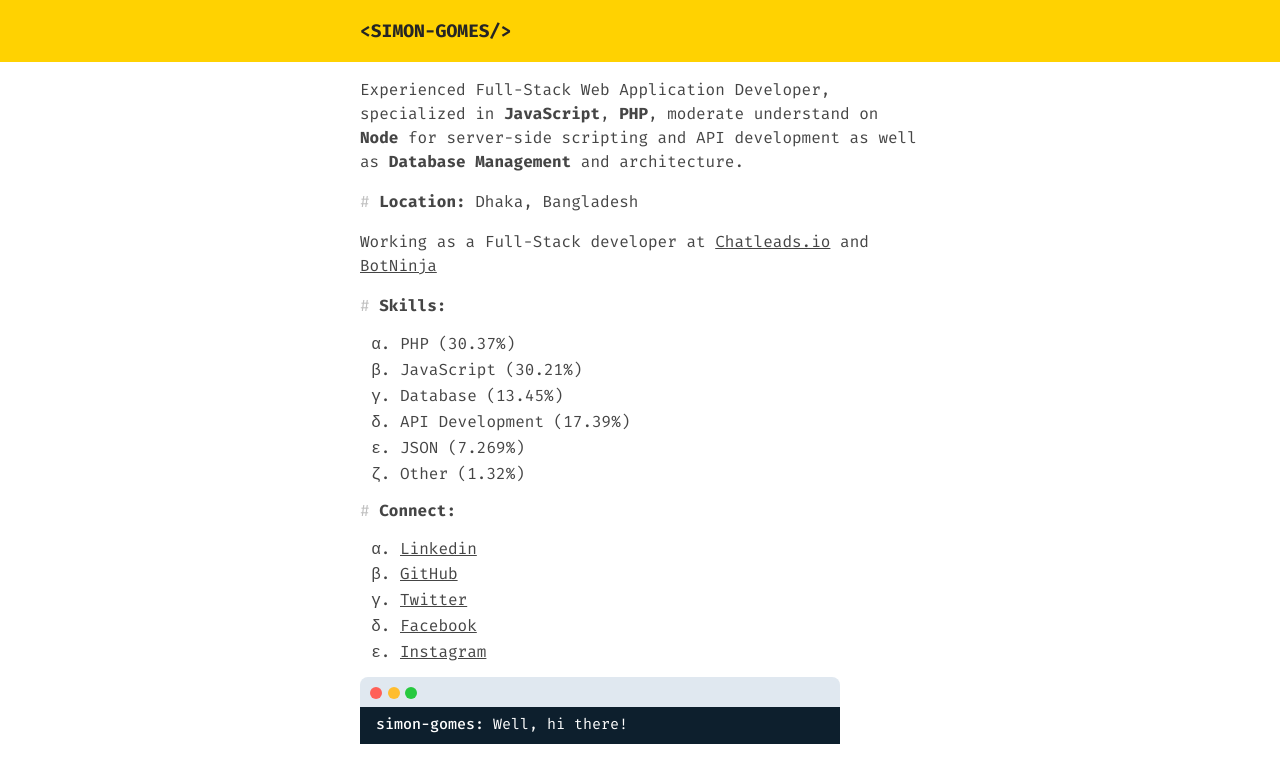
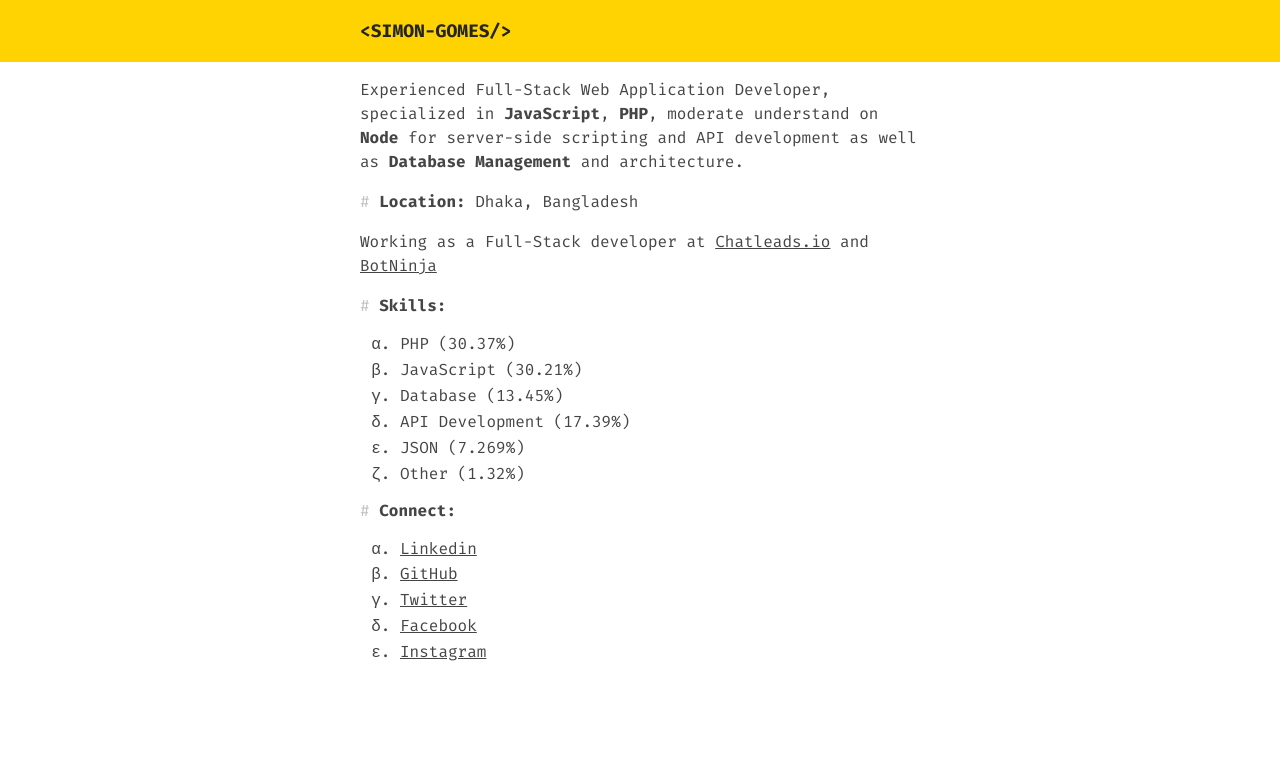
Before and after one commit to simongomes/simongomes.com, a Next.js app: page / in a window 1280 px wide. Shown: the top 782 px of the page. Built offline with nearby package versions, Linux system fonts and the light colour scheme.

Commit message:
chatbox removed form production build

```diff
--- a/components/site-content.jsx
+++ b/components/site-content.jsx
@@ -4,7 +4,6 @@ import Location from '../components/contents/location';
 import Work from '../components/contents/work';
 import Skills from '../components/contents/skills';
 import Connect from '../components/contents/connect';
-import Chatbox from './chatbox';
 
 const SiteContent = () => {
   return (
@@ -15,7 +14,6 @@ const SiteContent = () => {
         <Work />
         <Skills />
         <Connect />
-        <Chatbox />
       </div>
     </div>
   );
```
